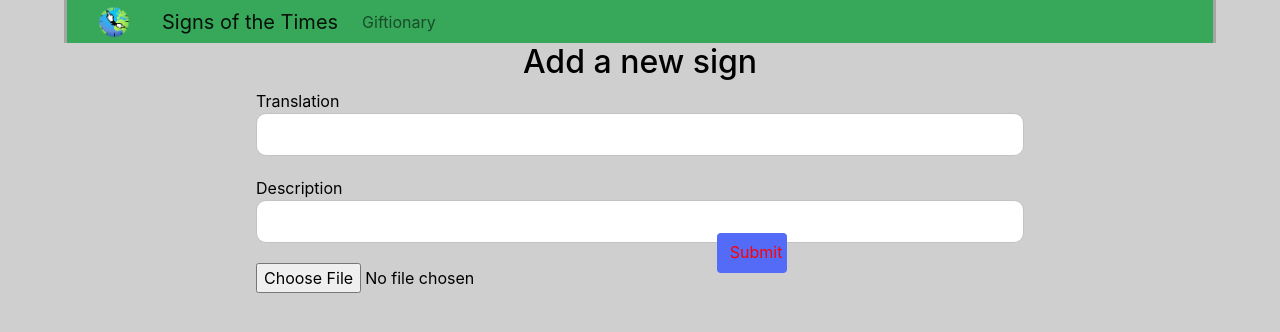
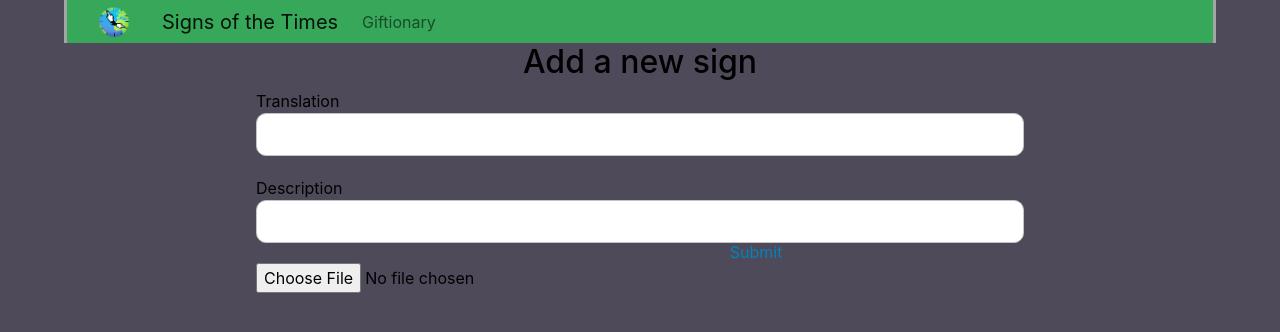
Before and after one commit to VladimirZhd/sign-of-the-times, a React (Create React App) app: page /admin in a window 1280 px wide. Shown: the top 332 px of the page. Built offline with nearby package versions, Linux system fonts and the light colour scheme; no server answers.

Commit message:
css changes

```diff
--- a/src/App.css
+++ b/src/App.css
@@ -9,7 +9,7 @@
 }
 body {
 	color: black;
-	background-color: #CFCFCF;
+	background-color: #4E4A59;
 }
 
 .me-auto:hover {
@@ -79,7 +79,7 @@ nav {
 .search {
 	height: 100px;
 	width: 700;
-	background-color: #f7f7f7;
+	background-color: #CFCFCF;
 	z-index: 1;
 }
 
@@ -89,14 +89,14 @@ nav {
 	display: flex;
 	margin-top: -60px;
 	margin-left: 60%;
-    color: rgb(255, 0, 0);
-    background-color: #536bf6;
+    color: #0184BC;
 }
 
 .btn:hover {
 	transform: scale(1.05);
-	background-color: rgb(83, 169, 255);
-	color: #fff;
+	background-color: #4DA167;
+	color: white;
+
 }
 /* .nav-bar {
 	list-style-type: none;
@@ -137,23 +137,23 @@ nav {
 	padding-top: 10px;
 	margin-left: 5%;
 	margin-right: 5%;
-	padding-bottom: 5%;
+	padding-bottom: 10px;
 	border-left-style: outset;
 	border-left-color: rgb(165, 165, 165);
 	border-right-style: inset;
 	border-right-color: rgb(165, 165, 165);
 	border-bottom-style: inset;
 	border-bottom-color: rgb(165, 165, 165);
-	background-color: #F7F7F7;
+	background-color: #CFCFCF;
 }
 
 .result {
 	margin-left: 36%;
-	margin-bottom: 10px;
+	margin-bottom: 5px;
 }
 
 .error {
-	margin-top: 20px;
+	margin-top: 10px;
 }
 .result-wrapper {
 	margin-left: 40%;
```
